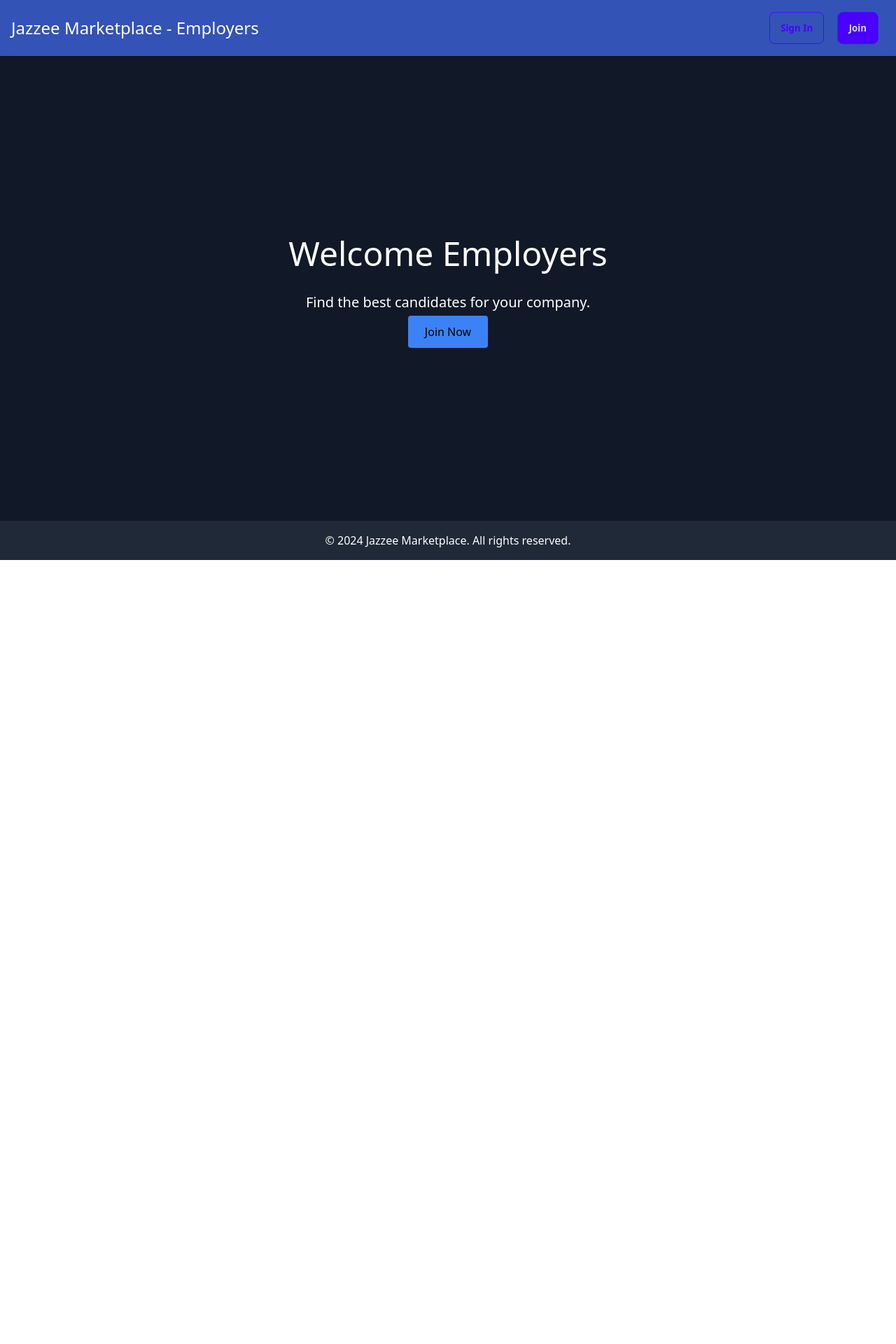
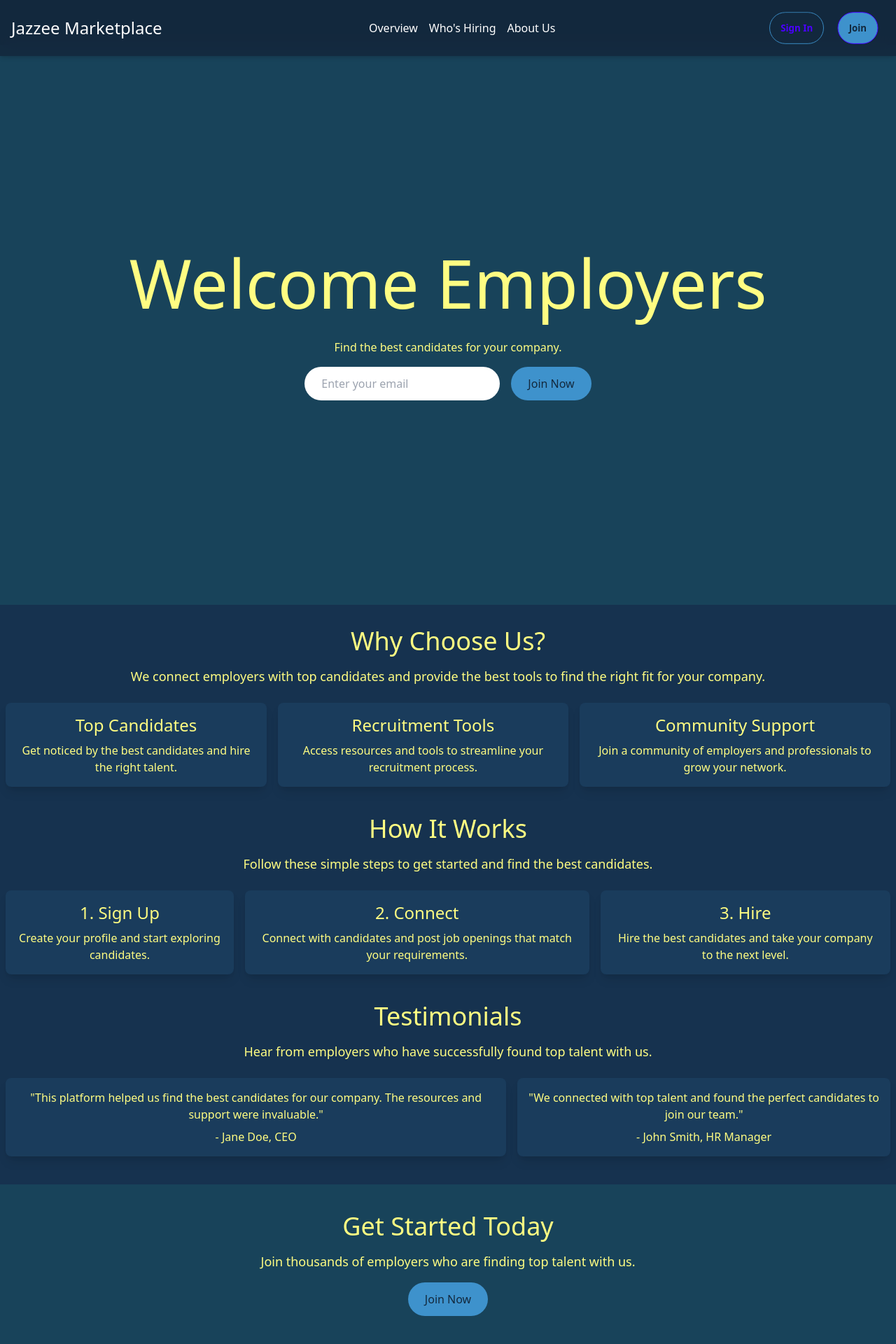
Before and after one commit to MatrixAwakens69/job-portal-marketplace, a React (Vite) app in the folder client/: page /employer in a window 1280 px wide. Shown: the top 1920 px of the page at 70% size. Before the commit the page ends 800 px from the top, so only its background shows below. Built offline with nearby package versions, Linux system fonts and the light colour scheme.

Commit message:
small UI changes

```diff
--- a/client/src/pages/components/EmployerHeader.tsx
+++ b/client/src/pages/components/EmployerHeader.tsx
@@ -25,32 +25,82 @@ const EmployerHeader = () => {
   }, [isOpen]);
 
   return (
-    <header className="bg-white bg-opacity-10 backdrop-blur-md shadow-md p-4 flex justify-between items-center">
-      <div className="text-2xl text-white">Jazzee Marketplace - Employers</div>
+    <header className="bg-[#13293D] bg-opacity-90 backdrop-blur-md shadow-md p-4 flex justify-between items-center fixed top-0 left-0 right-0 z-50">
+      <div className="text-2xl text-white">Jazzee Marketplace</div>
+      <div className="hidden md:flex md:space-x-4">
+        <Link
+          to="/overview"
+          className="text-white hover:text-[#3E92CC] transition"
+        >
+          Overview
+        </Link>
+        <Link
+          to="/hiring"
+          className="text-white hover:text-[#3E92CC] transition"
+        >
+          Who's Hiring
+        </Link>
+        <Link
+          to="/about"
+          className="text-white hover:text-[#3E92CC] transition"
+        >
+          About Us
+        </Link>
+      </div>
       <div className="hidden md:flex">
-        <Link to="/login" className="btn btn-outline btn-primary mx-2">
+        <Link
+          to="/login"
+          className="btn btn-outline rounded-full btn-primary mx-2 text-white border-[#3E92CC] hover:bg-[#3E92CC]"
+        >
           Sign In
         </Link>
-        <Link to="/register" className="btn btn-primary mx-2">
+        <Link
+          to="/register"
+          className="btn btn-primary rounded-full mx-2 bg-[#3E92CC] text-[#13293D] hover:bg-[#2A628F]"
+        >
           Join
         </Link>
       </div>
       <div className="md:hidden relative" ref={dropdownRef}>
-        <button className="btn btn-primary" onClick={() => setIsOpen(!isOpen)}>
+        <button
+          className="btn btn-primary bg-[#3E92CC] text-[#13293D] hover:bg-[#2A628F]"
+          onClick={() => setIsOpen(!isOpen)}
+        >
           <FaBars />
         </button>
         {isOpen && (
-          <div className="absolute right-0 mt-1 w-32 bg-white bg-opacity-10 backdrop-blur-lg rounded-md shadow-lg z-10 animate-dropdown">
+          <div className="absolute right-0 mt-1 w-48 bg-[#13293D] bg-opacity-90 backdrop-blur-lg rounded-md shadow-lg z-10 animate-dropdown">
+            <Link
+              to="/overview"
+              className="block px-4 py-2 text-white hover:bg-[#3E92CC] hover:bg-opacity-20 transition"
+              onClick={() => setIsOpen(false)}
+            >
+              Overview
+            </Link>
+            <Link
+              to="/hiring"
+              className="block px-4 py-2 text-white hover:bg-[#3E92CC] hover:bg-opacity-20 transition"
+              onClick={() => setIsOpen(false)}
+            >
+              Who's Hiring
+            </Link>
+            <Link
+              to="/about"
+              className="block px-4 py-2 text-white hover:bg-[#3E92CC] hover:bg-opacity-20 transition"
+              onClick={() => setIsOpen(false)}
+            >
+              About Us
+            </Link>
             <Link
               to="/login"
-              className="block px-4 py-2 text-white hover:bg-blue-500 hover:bg-opacity-20 transition"
+              className="block px-4 py-2 text-white hover:bg-[#3E92CC] hover:bg-opacity-20 transition"
               onClick={() => setIsOpen(false)}
             >
               Sign In
             </Link>
             <Link
               to="/register"
-              className="block px-4 py-2 text-white hover:bg-blue-500 hover:bg-opacity-20 transition"
+              className="block px-4 py-2 text-white hover:bg-[#3E92CC] hover:bg-opacity-20 transition"
               onClick={() => setIsOpen(false)}
             >
               Join
--- a/client/src/pages/components/StudentHeader.tsx
+++ b/client/src/pages/components/StudentHeader.tsx
@@ -26,9 +26,7 @@ const StudentHeader = () => {
 
   return (
     <header className="bg-[#2B3A67] bg-opacity-90 backdrop-blur-md shadow-md p-4 flex justify-between items-center fixed top-0 left-0 right-0 z-50">
-      <div className="text-2xl text-[#FFFD82]">
-        Jazzee Marketplace - Students
-      </div>
+      <div className="text-2xl text-[#FFFD82]">Jazzee Marketplace</div>
       <div className="hidden md:flex md:space-x-4">
         <Link
           to="/overview"
--- a/client/src/pages/landing/Employer.tsx
+++ b/client/src/pages/landing/Employer.tsx
@@ -3,21 +3,131 @@ import Footer from "../components/Footer";
 
 const EmployerLanding = () => {
   return (
-    <div className="min-h-screen flex flex-col bg-blue-800">
+    <div className="min-h-screen flex flex-col bg-[#13293D]">
       <EmployerHeader />
-      <main className="flex-grow flex items-center justify-center bg-gray-900 text-white">
-        <div className="text-center">
-          <h1 className="text-5xl mb-8">Welcome Employers</h1>
-          <p className="text-xl mb-4">
+      <main className="flex-grow flex flex-col items-center justify-center bg-[#16324F] text-white mt-16">
+        <section
+          className="text-center mb-8 bg-[#18435A] w-full flex flex-col items-center justify-center"
+          style={{ height: "900px", maxHeight: "100vh" }}
+        >
+          <h1 className="text-8xl mb-8 text-[#FFFD82]">Welcome Employers</h1>
+          <p className="text-base mb-4 text-[#FFFD82]">
             Find the best candidates for your company.
+          </p>
+          <div className="flex flex-col md:flex-row items-center justify-center">
+            <input
+              type="email"
+              placeholder="Enter your email"
+              className="px-6 py-3 mb-4 md:mb-0 md:mr-4 rounded-full text-[#FFFD82] focus:outline-none focus:ring-2 focus:ring-[#3E92CC]"
+            />
+            <a
+              href="/register"
+              className="px-6 py-3 bg-[#3E92CC] text-[#13293D] rounded-full hover:bg-[#2A628F] transition"
+            >
+              Join Now
+            </a>
+          </div>
+        </section>
+
+        <section className="text-center mb-8">
+          <h2 className="text-4xl mb-4 text-[#FFFD82]">Why Choose Us?</h2>
+          <p className="text-lg mb-4 text-[#FFFD82]">
+            We connect employers with top candidates and provide the best tools
+            to find the right fit for your company.
+          </p>
+          <div className="flex flex-col md:flex-row justify-center">
+            <div className="bg-[#3E92CC] bg-opacity-10 p-4 rounded-lg shadow-lg m-2">
+              <h3 className="text-2xl mb-2 text-[#FFFD82]">Top Candidates</h3>
+              <p className="text-[#FFFD82]">
+                Get noticed by the best candidates and hire the right talent.
+              </p>
+            </div>
+            <div className="bg-[#3E92CC] bg-opacity-10 p-4 rounded-lg shadow-lg m-2">
+              <h3 className="text-2xl mb-2 text-[#FFFD82]">
+                Recruitment Tools
+              </h3>
+              <p className="text-[#FFFD82]">
+                Access resources and tools to streamline your recruitment
+                process.
+              </p>
+            </div>
+            <div className="bg-[#3E92CC] bg-opacity-10 p-4 rounded-lg shadow-lg m-2">
+              <h3 className="text-2xl mb-2 text-[#FFFD82]">
+                Community Support
+              </h3>
+              <p className="text-[#FFFD82]">
+                Join a community of employers and professionals to grow your
+                network.
+              </p>
+            </div>
+          </div>
+        </section>
+
+        <section className="text-center mb-8">
+          <h2 className="text-4xl mb-4 text-[#FFFD82]">How It Works</h2>
+          <p className="text-lg mb-4 text-[#FFFD82]">
+            Follow these simple steps to get started and find the best
+            candidates.
+          </p>
+          <div className="flex flex-col md:flex-row justify-center">
+            <div className="bg-[#3E92CC] bg-opacity-10 p-4 rounded-lg shadow-lg m-2">
+              <h3 className="text-2xl mb-2 text-[#FFFD82]">1. Sign Up</h3>
+              <p className="text-[#FFFD82]">
+                Create your profile and start exploring candidates.
+              </p>
+            </div>
+            <div className="bg-[#3E92CC] bg-opacity-10 p-4 rounded-lg shadow-lg m-2">
+              <h3 className="text-2xl mb-2 text-[#FFFD82]">2. Connect</h3>
+              <p className="text-[#FFFD82]">
+                Connect with candidates and post job openings that match your
+                requirements.
+              </p>
+            </div>
+            <div className="bg-[#3E92CC] bg-opacity-10 p-4 rounded-lg shadow-lg m-2">
+              <h3 className="text-2xl mb-2 text-[#FFFD82]">3. Hire</h3>
+              <p className="text-[#FFFD82]">
+                Hire the best candidates and take your company to the next
+                level.
+              </p>
+            </div>
+          </div>
+        </section>
+
+        <section className="text-center mb-8">
+          <h2 className="text-4xl mb-4 text-[#FFFD82]">Testimonials</h2>
+          <p className="text-lg mb-4 text-[#FFFD82]">
+            Hear from employers who have successfully found top talent with us.
+          </p>
+          <div className="flex flex-col md:flex-row justify-center">
+            <div className="bg-[#3E92CC] bg-opacity-10 p-4 rounded-lg shadow-lg m-2">
+              <p className="text-[#FFFD82]">
+                "This platform helped us find the best candidates for our
+                company. The resources and support were invaluable."
+              </p>
+              <p className="mt-2 text-[#FFFD82]">- Jane Doe, CEO</p>
+            </div>
+            <div className="bg-[#3E92CC] bg-opacity-10 p-4 rounded-lg shadow-lg m-2">
+              <p className="text-[#FFFD82]">
+                "We connected with top talent and found the perfect candidates
+                to join our team."
+              </p>
+              <p className="mt-2 text-[#FFFD82]">- John Smith, HR Manager</p>
+            </div>
+          </div>
+        </section>
+
+        <section className="text-center mb-8 p-10 bg-[#18435A] w-full flex flex-col items-center justify-center">
+          <h2 className="text-4xl mb-4 text-[#FFFD82]">Get Started Today</h2>
+          <p className="text-lg mb-4 text-[#FFFD82]">
+            Join thousands of employers who are finding top talent with us.
           </p>
           <a
             href="/register"
-            className="px-6 py-3 bg-blue-500 text-black rounded hover:bg-blue-600 transition"
+            className="px-6 py-3 bg-[#3E92CC] text-[#13293D] rounded-full hover:bg-[#2A628F] transition"
           >
             Join Now
           </a>
-        </div>
+        </section>
       </main>
       <Footer />
     </div>
```
